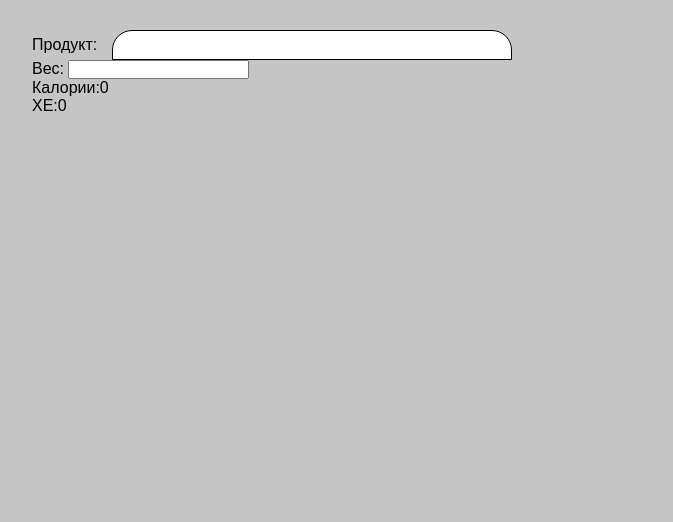
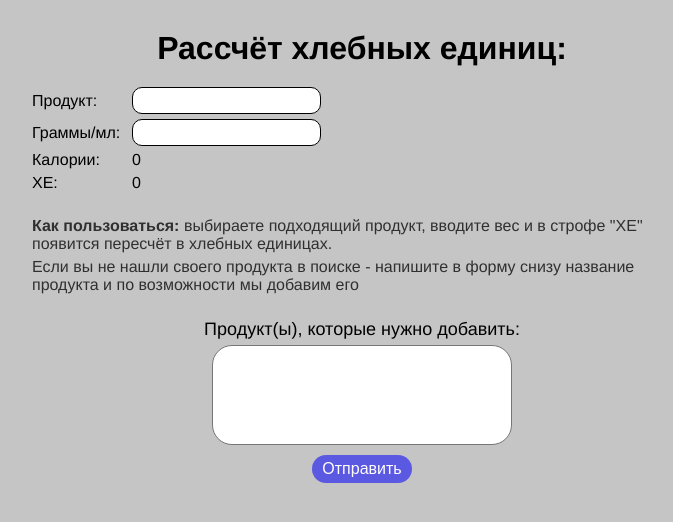
Before and after one commit to DOSHICK/table, a plain HTML site: page index.html in a window 1280 px wide. Shown: the whole page, without its empty margins (278-951 px from the left). Drawn offline with Linux system fonts and the light colour scheme.

Commit message:
почти закончил

```diff
--- a/index.html
+++ b/index.html
@@ -11,24 +11,49 @@
 
 <body>
 
+
+
   <div class="container">
-    <div id="wrapper" class="wrapper">
-      <label for="autocomplete" class="autocomplete-label">
-        <!-- <button id="allBtn">0</button> -->
-        Продукт:
+
+    <h1 class="title">Рассчёт хлебных единиц:</h1>
+
+    <ul class="list">
+      <li class="list__item">
+        <label for="input-datalist" class="input-label">
+          Продукт:
+        </label>
+        <input list="input-datalist" id="input" class="product__input" type="text">
+        <datalist id="input-datalist">
+        </datalist>
+      </li>
+      <li class="list__item">
+        <label for="input-weight">Граммы/мл:</label>
+        <input type="text" id="input-weight">
+      </li>
+      <li class="list__item list__item-out">
+        <label>Калории:</label><span id="output-calories">0</span>
+      </li>
+      <li class="list__item list__item-out">
+        <label>ХЕ:</label><span id="output-XE">0</span>
+      </li>
+    </ul>
+
+    <div class="description">
+      <p><span>Как пользоваться:</span> выбираете подходящий продукт, вводите вес и в строфе "ХЕ" появится пересчёт в хлебных
+        единицах.</p>
+      <p>Если вы не нашли своего продукта в поиске - напишите в форму снизу название продукта и по возможности мы добавим его</p>
+    </div>
+    <form action="https://formspree.io/f/moqrjdgg" method="POST">
+      <label>
+        Продукт(ы), которые нужно добавить:
       </label>
-      <select id="autocomplete" class="autocomplete"></select>
-    </div>
-    <div class="wrapper__block">
-      <label for="input-weight">Вес:</label>
-      <input type="text" id="input-weight">
-      <p>Калории:<span id="output-calories">0</span></p>
-      <p>ХЕ:<span id="output-XE">0</span></p>
-    </div>
+      <textarea name="message"></textarea>
+      <button class="form__btn" type="submit">Отправить</button>
+    </form>
   </div>
 </body>
 
 <script src="./js/index.js"></script>
-<script src="./js/combobox.js"></script>
+<!-- <script src="./js/combobox.js"></script> -->
 
 </html>
--- a/js/combobox.js
+++ /dev/null
@@ -1,263 +0,0 @@
-"use strict";
-function _classCallCheck(t, e) {
-  if (!(t instanceof e)) throw new TypeError("Cannot call a class as a function");
-}
-var _createClass = (function () {
-  function t(t, e) {
-    for (var s = 0; s < e.length; s++) {
-      var i = e[s];
-      (i.enumerable = i.enumerable || !1), (i.configurable = !0), "value" in i && (i.writable = !0), Object.defineProperty(t, i.key, i);
-    }
-  }
-  return function (e, s, i) {
-    return s && t(e.prototype, s), i && t(e, i), e;
-  };
-})();
-!(function () {
-  function t(t) {
-    return new i(t);
-  }
-  var e = {
-    BASE: "autocomplete",
-    CONTAINER: "autocomplete-container",
-    INPUT: "autocomplete__input",
-    LABEL: "autocomplete__label",
-    RESULTS: { BASE: "autocomplete__results", VISIBLE: "autocomplete__results--is-visible" },
-    RESULT: { BASE: "autocomplete__result", SELECTED: "autocomplete__result--is-selected" },
-    NOTICE: "autocomplete__notice",
-    SELECT_RESULT: "autocomplete__select-result",
-    LIST: "autocomplete__list",
-  },
-    s = { ENTER: 13, ESC: 27, UP: 38, DOWN: 40 },
-    i = (function () {
-      function t(s) {
-        var i = this;
-        _classCallCheck(this, t),
-          (this.select = s),
-          (this.select.style.display = "none"),
-          (this.container = this.select.parentElement),
-          this.container.classList.add(e.CONTAINER),
-          (this.container.style.position = "relative"),
-          (this.label = this.container.querySelector("label"));
-        var n = [].slice.call(s.querySelectorAll("option")),
-          u = this.select.id + "-autocomplete";
-        (this.isVisible = !1),
-          (this.options = n.map(function (t, e) {
-            return { label: t.textContent, value: t.value, id: i.select.id + "-autocomplete-result-" + e };
-          })),
-          this.outputInput(u),
-          this.outputResultsList(u),
-          this.outputResultsNotice(u),
-          window.requestAnimationFrame(function () {
-            i.container.appendChild(i.input), i.container.appendChild(i.resultsList);
-          }),
-          this.input.addEventListener("input", function (t) {
-            var e = t.target.value.toLowerCase();
-            i.filterResults(e);
-          }),
-          this.input.addEventListener("focus", function () {
-            i.results ? i.showResults() : (i.updateResults(i.options), i.outputResults());
-          }),
-          this.input.addEventListener("blur", function () {
-            i.hideResults();
-          }),
-          document.body.addEventListener("click", function (t) {
-            i.container.contains(t.target) || i.hideResults();
-          }),
-          document.addEventListener("keydown", function (t) {
-            i.keydownEvent(t);
-          });
-      }
-      return (
-        _createClass(t, [
-          {
-            key: "clearSelected",
-            value: function () {
-              var t = this.resultsList.querySelector("." + e.RESULT.SELECTED);
-              t && t.classList.remove(e.RESULT.SELECTED);
-            },
-          },
-          {
-            key: "selectPreviousOption",
-            value: function () {
-              var t = this.resultsList.querySelector("." + e.RESULT.SELECTED);
-              t && (t === this.resultsList.firstChild ? this.selectOption(this.resultsList.lastChild) : this.selectOption(t.previousSibling));
-            },
-          },
-          {
-            key: "selectNextOption",
-            value: function () {
-              var t = this.resultsList.querySelector("." + e.RESULT.SELECTED);
-              t ? (t === this.resultsList.lastChild ? this.selectOption(this.resultsList.firstChild) : this.selectOption(t.nextSibling)) : this.selectOption(this.resultsList.firstChild);
-            },
-          },
-          {
-            key: "selectOption",
-            value: function (t, s) {
-              var i = this;
-              window.requestAnimationFrame(function () {
-                i.clearSelected(), t.classList.add(e.RESULT.SELECTED), (i.input.dataset.selected = t.id), t.scrollIntoView(!1), (i.resultsNotice.textContent = t.textContent), s && s();
-              });
-            },
-          },
-          {
-            key: "chooseOption",
-            value: function () {
-              var t = document.getElementById(this.input.dataset.selected);
-              (this.input.value = t.textContent), (this.select.value = t.dataset.value), (this.resultsNotice.textContent = t.textContent + " selected"), this.hideResults();
-            },
-          },
-          {
-            key: "clearResults",
-            value: function () {
-              var t = this;
-              window.requestAnimationFrame(function () {
-                for (; t.resultsList.hasChildNodes();) t.resultsList.removeChild(t.resultsList.lastChild);
-              });
-            },
-          },
-          {
-            key: "filterResults",
-            value: function (t) {
-              var e = this.options.filter(function (e) {
-                return e.value.toLowerCase().indexOf(t) != -1 || e.label.toLowerCase().indexOf(t) != -1;
-              });
-              this.updateResults(e), this.outputResults();
-            },
-          },
-          {
-            key: "hideResults",
-            value: function () {
-              var t = this;
-              (this.isVisible = !1),
-                window.requestAnimationFrame(function () {
-                  t.resultsList.classList.remove(e.RESULTS.VISIBLE), t.input.setAttribute("aria-expanded", "false");
-                });
-            },
-          },
-          {
-            key: "updateResults",
-            value: function (t) {
-              this.clearResults(), (this.results = t);
-            },
-          },
-          {
-            key: "outputResults",
-            value: function () {
-              var t = this;
-              this.results.length > 0
-                ? this.results.forEach(function (s) {
-                  var i = document.createElement("li");
-                  i.setAttribute("id", s.id),
-                    i.classList.add(e.RESULT.BASE),
-                    (i.textContent = s.label),
-                    (i.dataset.value = s.value),
-                    i.setAttribute("role", "option"),
-                    i.addEventListener("click", function (e) {
-                      t.selectOption(e.target, function () {
-                        return t.chooseOption();
-                      });
-                    }),
-                    window.requestAnimationFrame(function () {
-                      t.resultsList.appendChild(i);
-                    });
-                })
-                : !(function () {
-                  var s = document.createElement("li");
-                  s.classList.add(e.RESULT.BASE),
-                    (s.textContent = "No results found"),
-                    window.requestAnimationFrame(function () {
-                      t.resultsList.appendChild(s);
-                    });
-                })(),
-                this.showResults();
-            },
-          },
-          {
-            key: "showResults",
-            value: function () {
-              var t = this;
-              (this.isVisible = !0),
-                window.requestAnimationFrame(function () {
-                  t.resultsList.classList.add(e.RESULTS.VISIBLE),
-                    t.input.setAttribute("aria-expanded", "true"),
-                    0 === t.results.length
-                      ? (t.resultsNotice.textContent = "No results found")
-                      : 1 === t.results.length
-                        ? (t.resultsNotice.textContent = "1 result")
-                        : (t.resultsNotice.textContent = t.results.length + " results");
-                });
-            },
-          },
-          {
-            key: "outputInput",
-            value: function (t) {
-              var s = this;
-              (this.input = document.createElement("input")),
-                (this.input.type = "text"),
-                this.input.setAttribute("role", "combobox"),
-                this.input.setAttribute("aria-label", "Search and select an option for " + this.label.textContent),
-                this.input.setAttribute("aria-expanded", "false"),
-                this.input.setAttribute("aria-autocomplete", "list"),
-                this.input.setAttribute("aria-owns", t),
-                this.input.classList.add(e.INPUT),
-                this.input.id =  e.INPUT,
-                window.requestAnimationFrame(function () {
-                  s.container.appendChild(s.input);
-                });
-            },
-          },
-          {
-            key: "outputResultsList",
-            value: function (t) {
-              var s = this;
-              (this.resultsList = document.createElement("ul")),
-                this.resultsList.classList.add(e.RESULTS.BASE),
-                this.resultsList.setAttribute("id", t),
-                this.resultsList.setAttribute("role", "listbox"),
-                window.requestAnimationFrame(function () {
-                  s.container.appendChild(s.resultsList);
-                });
-            },
-          },
-          {
-            key: "outputResultsNotice",
-            value: function () {
-              var t = this;
-              (this.resultsNotice = document.createElement("div")),
-                this.resultsNotice.classList.add(e.NOTICE),
-                this.resultsNotice.setAttribute("role", "status"),
-                this.resultsNotice.setAttribute("aria-live", "polite"),
-                window.requestAnimationFrame(function () {
-                  t.container.appendChild(t.resultsNotice);
-                });
-            },
-          },
-          {
-            key: "keydownEvent",
-            value: function (t) {
-              if (this.container.contains(t.target))
-                switch (t.keyCode) {
-                  case s.ENTER:
-                    this.chooseOption();
-                    break;
-                  case s.ESC:
-                    this.hideResults(), this.input.blur();
-                    break;
-                  case s.DOWN:
-                    this.isVisible ? this.selectNextOption() : this.showResults(), t.preventDefault();
-                    break;
-                  case s.UP:
-                    t.preventDefault(), this.selectPreviousOption();
-                }
-            },
-          },
-        ]),
-        t
-      );
-    })();
-  document.addEventListener("DOMContentLoaded", function () {
-    var s = [].slice.call(document.querySelectorAll("." + e.BASE));
-    s.forEach(t);
-  });
-})();
--- a/js/index.js
+++ b/js/index.js
@@ -9,38 +9,50 @@ let jsonLength = jsonArray.length;
 // console.log(my_JSON_object.rows[1].name);
 
 
-//  Создание вариантов выбора в select
+//  Создание вариантов выбора в input
 function addOptions() {
   for (let idCounter = 0; idCounter < jsonLength; idCounter++) {
-    let select = document.getElementById("autocomplete");
+    let datalist = document.getElementById("input-datalist");
     let optionCreate = document.createElement("option");
-    optionCreate.value = idCounter;
+    // optionCreate.value = idCounter; // если нужно отображать id
     let optionName = jsonArray[idCounter].name;
     optionCreate.innerHTML = optionName;
-    select.appendChild(optionCreate);
+    datalist.appendChild(optionCreate);
   }
 }
-addOptions();
+addOptions();//вызов создания вариантов выбора с input
 
 
+// Подсчёт при вводе в input
+let inputMain = document.getElementById("input")
+input.oninput = function () {
+  displayCountings()
+};
+// Подсчёт при вводе в inputWeight
 let inputWeight = document.getElementById("input-weight");
-inputWeight.onkeyup = function () {
-  let input = document.getElementById("autocomplete__input");
+inputWeight.oninput = function () {
+  displayCountings()
+};
+
+// Функция для вывода рассчётов в HTML
+function displayCountings() {
+  let input = document.getElementById("input");
   let inputValue = inputWeight.value;
   console.log(input.value);
-
 
   let info = jsonArray.find(item => item.name == input.value);
 
   let calories = document.getElementById("output-calories");
-  let caloriesFind = (inputValue * info.calories) / info.weight;
-  calories.innerHTML = Math.round(caloriesFind) + " ккал";
+  calories.innerHTML = countFromWeight(inputValue, info.calories, info.weight) + " ккал";
 
   let bredUnit = document.getElementById("output-XE");
-  bredUnit.innerHTML = Math.round(inputValue / info.weight);
+  bredUnit.innerHTML = countFromWeight(inputValue, 1, info.weight) //Math.round(inputValue / info.weight);
 
+}
 
-};
-
-
-// console.log("hola")
+// Функция для подсчёта по пропорции
+function countFromWeight(inWeight, fromModif, fromWeight) {
+  let modifName = (inWeight * fromModif) / fromWeight;
+  // console.log(modifName) //проверка на работоспособность
+  return modifName
+}
--- a/scss/style,.scss
+++ b/scss/style,.scss
@@ -2,39 +2,18 @@
 
 $inputWidth : 400px;
 
-body{
+body {
   background: rgb(197, 197, 197);
   padding: 30px 0px 30px 0px;
-  font-family: Arial, Helvetica, sans-serif;
+  font-size: 16px;
+  font-family: Helvetica, sans-serif;
+}
+.title{
+  margin: 0px 0px 20px 0px;
+  text-align: center;
 }
 
-
-#wrapper{
-    display: flex;
-    flex-direction: row;
-    align-items: center;
-    max-width: 100%;
-    label.autocomplete-label{
-      width: 80px;
-    }
-  .wrapper__block{
-    p{
-      width: 65px;
-      text-align: center;
-    }
-    input#input-weight{
-      width: 50px;
-    }
-    p#output-calories{
-      display: block;
-      width: 90px ;
-      height: 30px;
-    }
-  }
-
-}
-
-.container{
+.container {
   height: 100%;
   padding: 30px 0px 30px 0px;
   width: 100%;
@@ -45,42 +24,91 @@ body{
   overflow: hidden;
 }
 
+.list {
 
-.autocomplete__notice{
-  display: none;
+  .list__item {
+    max-width: 400px;
+    margin: 5px 0px 5px 0px;
+    align-items: center;
+    display: flex;
+    flex-direction: row;
+    justify-content: start;
+    label{
+      width: 100px;
+    }
+    // p{
+    //   min-width: 100px;
+    //   display: flex;
+    //   flex-direction: row;
+    //   justify-content: space-between;
+    //   span{
+    //     margin: 0px 0px 0px 10px;
+    //   }
+    // }
+    input{
+      padding: 5px 5px 5px 5px;
+      border-radius: 10px;
+      border: 1px #000 solid;
+      outline: none;
+    }
+    .input-label {}
+    .product__input {
+    }
+  }
+  .list__item-out{
+    max-width: none;
+    justify-content: start;
+    width: 100%;
+    label{
+      display: block;
+      width: 100px;
+    }
+  }
 }
-.autocomplete__input{
-  height: 30px;
-  padding: 5px 10px 5px 20px;
-  border-top-left-radius: 20px;
-  border-top-right-radius: 20px;
-  border: none;
-  border: 1px black solid;
-  width: $inputWidth;
+
+.description {
+  padding: 20px 0px 10px 0px;
+  p{
+    color: rgb(48, 48, 48);
+    margin: 0px 0px 5px 0px;
+    span{
+      font-weight: bold;
+    }
+  }
+
 }
-ul.autocomplete__results{
-  position: absolute;
-  height: 300px;
-  overflow: auto;
-  top: 30px;
-  left: 80px;
-  display: none;
-  transition: all 0.3s ease 0s;
-  padding: 5px 10px 5px 20px;
-  border-bottom-right-radius: 20px;
-  border-bottom-left-radius: 20px;
-  width: $inputWidth;
-  max-width: $inputWidth;
-  background: rgb(221, 221, 221);
+form{
+  padding: 10px 0px 20px 0px;
+  display: flex;
+  flex-direction: column;
+  align-items: center;
+  label{
+    text-align: center;
+    font-size: 18px;
+  }
+  textarea{
+    outline: none;
+    resize: none;
+    margin: 5px 0px 10px 0px;
+    padding: 10px 10px 10px 10px;
+    border-radius: 20px;
+    width: 300px;
+    height: 100px;
+    font-size: 16px;
+  }
+  button.form__btn{
+    font-size: 16px;
+    font-weight: 500;
+    background: rgb(91, 89, 226);
+    color: #fff;
+    border: none;
+    outline: none;
+    padding: 5px 10px 5px 10px;
+    border-radius: 20px;
+    cursor: pointer;
+    transition: all 0.3s ease 0s;
+    :hover{
+      transform: rotate(90deg);
+    }
+  }
 }
-ul.autocomplete__results--is-visible{
-  display: block;
-}
-li.autocomplete__result{
-  cursor: pointer ;
-  border-bottom: 1px black solid;
-  padding: 3px 0px 3px 0px;
-}
-li.autocomplete__result--is-selected {
-  background: rgb(178, 241, 162);
-}
```
Also changed, not shown: json/base.json (+0 -18 lines), css/style,.css, 1 other file.
